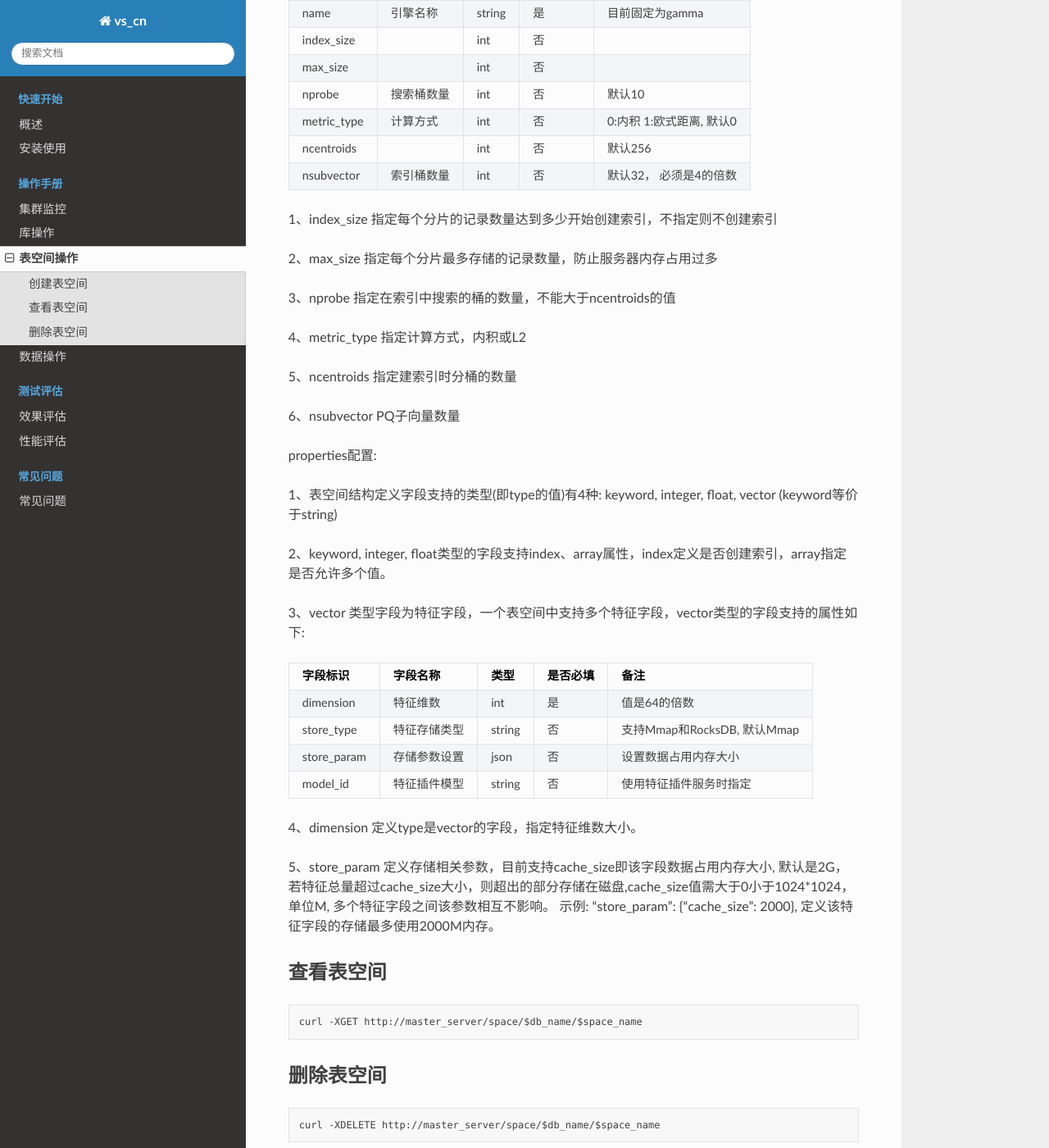
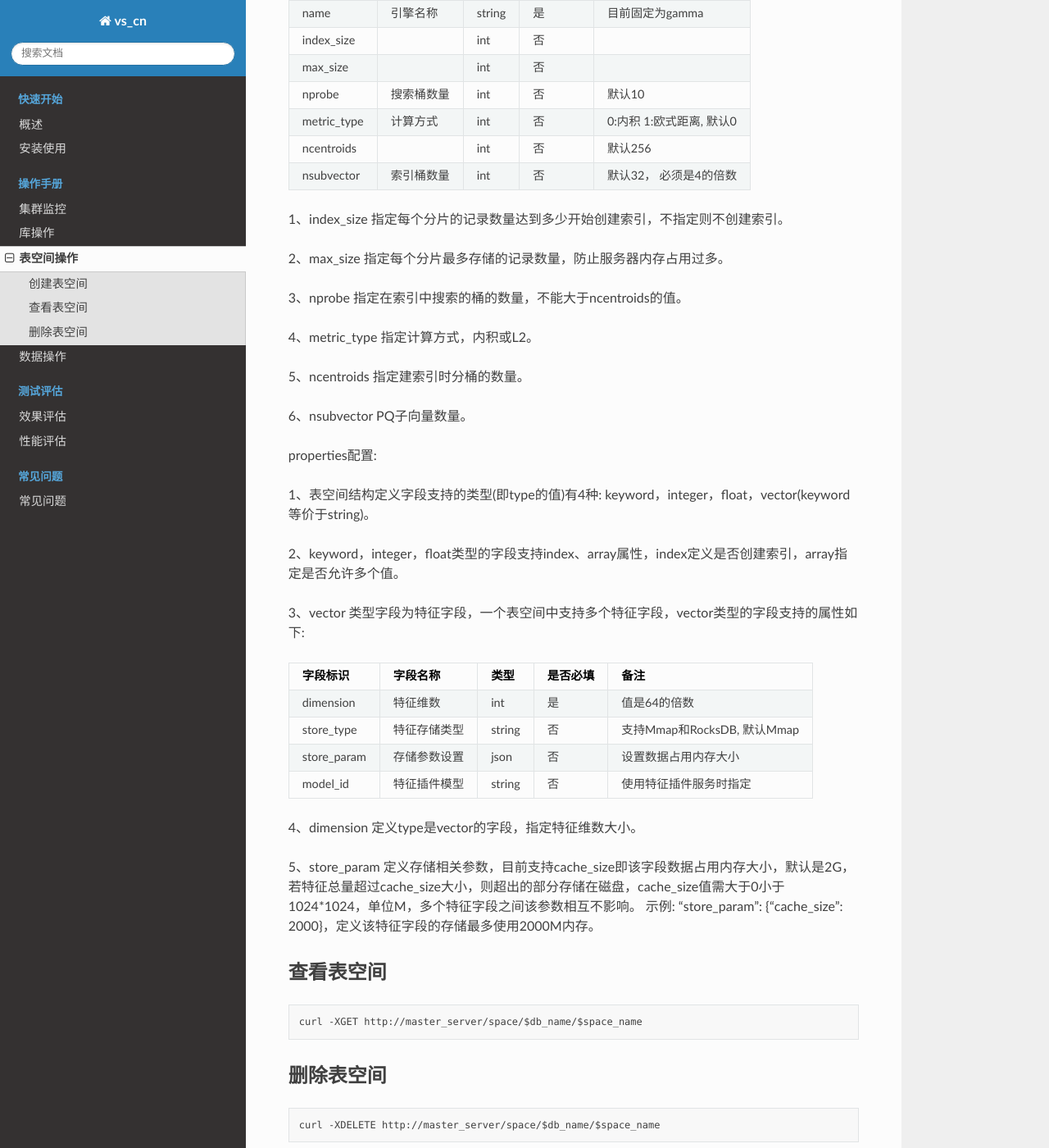
Before and after one commit to nizyun/vs_cn, a Sphinx documentation site: the page built from docs/source/use_op/op_space.rst, in a window 1280 px wide and 1400 px high, scrolled down 1685 px. Shown: the whole window at 82% size. Built offline with Sphinx 7.4.7 and the Read the Docs theme 2.0.0, drawn with Linux system fonts in a browser that asks for light colours; pages that are not in the unit, such as notebooks, are missing from menus; some of the changed text lies outside the part shown.

Commit message:
change docs

```diff
--- a/docs/source/use_op/op_db.rst
+++ b/docs/source/use_op/op_db.rst
@@ -5,7 +5,6 @@ http://master_server代表master服务，$db_name是创建的库名
 
 查看集群中所有库
 --------
-
 
 ::
 
--- a/docs/source/use_op/op_space.rst
+++ b/docs/source/use_op/op_space.rst
@@ -76,7 +76,7 @@ http://master_server代表master服务，$db_name是创建的库名, $space_name
 |properties   |空间配置       |json           |是        |定义表字段及类型 |
 +-------------+---------------+---------------+----------+-----------------+
 
-1、name 不能为空，不能以数字或下划线开头， 尽量不使用特殊字符等。
+1、name 不能为空，不能以数字或下划线开头，尽量不使用特殊字符等。
 
 2、partition_num 指定表空间数据分片数量，不同的分片可分布在不同的机器，来避免单台机器的资源限制。
 
@@ -103,23 +103,23 @@ engine配置:
 +-------------+---------------+---------------+----------+---------------------------+
 
 
-1、index_size 指定每个分片的记录数量达到多少开始创建索引，不指定则不创建索引
+1、index_size 指定每个分片的记录数量达到多少开始创建索引，不指定则不创建索引。
 
-2、max_size  指定每个分片最多存储的记录数量，防止服务器内存占用过多
+2、max_size  指定每个分片最多存储的记录数量，防止服务器内存占用过多。
 
-3、nprobe    指定在索引中搜索的桶的数量，不能大于ncentroids的值
+3、nprobe    指定在索引中搜索的桶的数量，不能大于ncentroids的值。
 
-4、metric_type 指定计算方式，内积或L2
+4、metric_type 指定计算方式，内积或L2。
 
-5、ncentroids  指定建索引时分桶的数量
+5、ncentroids  指定建索引时分桶的数量。
 
-6、nsubvector  PQ子向量数量
+6、nsubvector  PQ子向量数量。
 
 properties配置:
 
-1、表空间结构定义字段支持的类型(即type的值)有4种: keyword, integer, float, vector (keyword等价于string)
+1、表空间结构定义字段支持的类型(即type的值)有4种: keyword，integer，float，vector(keyword等价于string)。
 
-2、keyword, integer, float类型的字段支持index、array属性，index定义是否创建索引，array指定是否允许多个值。
+2、keyword，integer，float类型的字段支持index、array属性，index定义是否创建索引，array指定是否允许多个值。
 
 3、vector 类型字段为特征字段，一个表空间中支持多个特征字段，vector类型的字段支持的属性如下:
 
@@ -137,7 +137,7 @@ properties配置:
 
 4、dimension 定义type是vector的字段，指定特征维数大小。
 
-5、store_param 定义存储相关参数，目前支持cache_size即该字段数据占用内存大小, 默认是2G，若特征总量超过cache_size大小，则超出的部分存储在磁盘,cache_size值需大于0小于1024*1024，单位M, 多个特征字段之间该参数相互不影响。 示例: "store_param": {"cache_size": 2000}, 定义该特征字段的存储最多使用2000M内存。
+5、store_param 定义存储相关参数，目前支持cache_size即该字段数据占用内存大小，默认是2G，若特征总量超过cache_size大小，则超出的部分存储在磁盘，cache_size值需大于0小于1024*1024，单位M，多个特征字段之间该参数相互不影响。 示例: "store_param": {"cache_size": 2000}，定义该特征字段的存储最多使用2000M内存。
 
 
 查看表空间
```
Also changed, not shown: docs/source/use_op/cluster_status.rst (+5 -5 lines), docs/source/use_op/op_doc.rst (+20 -9 lines).
